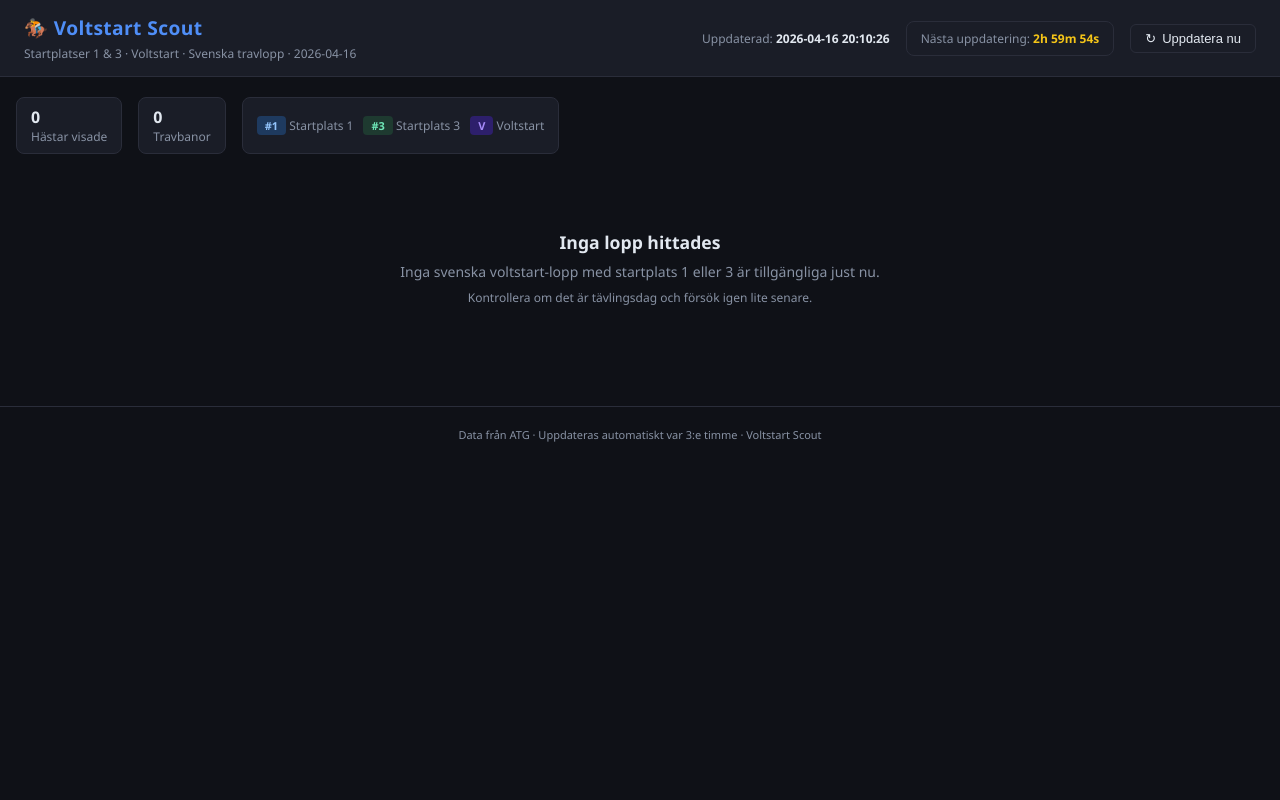
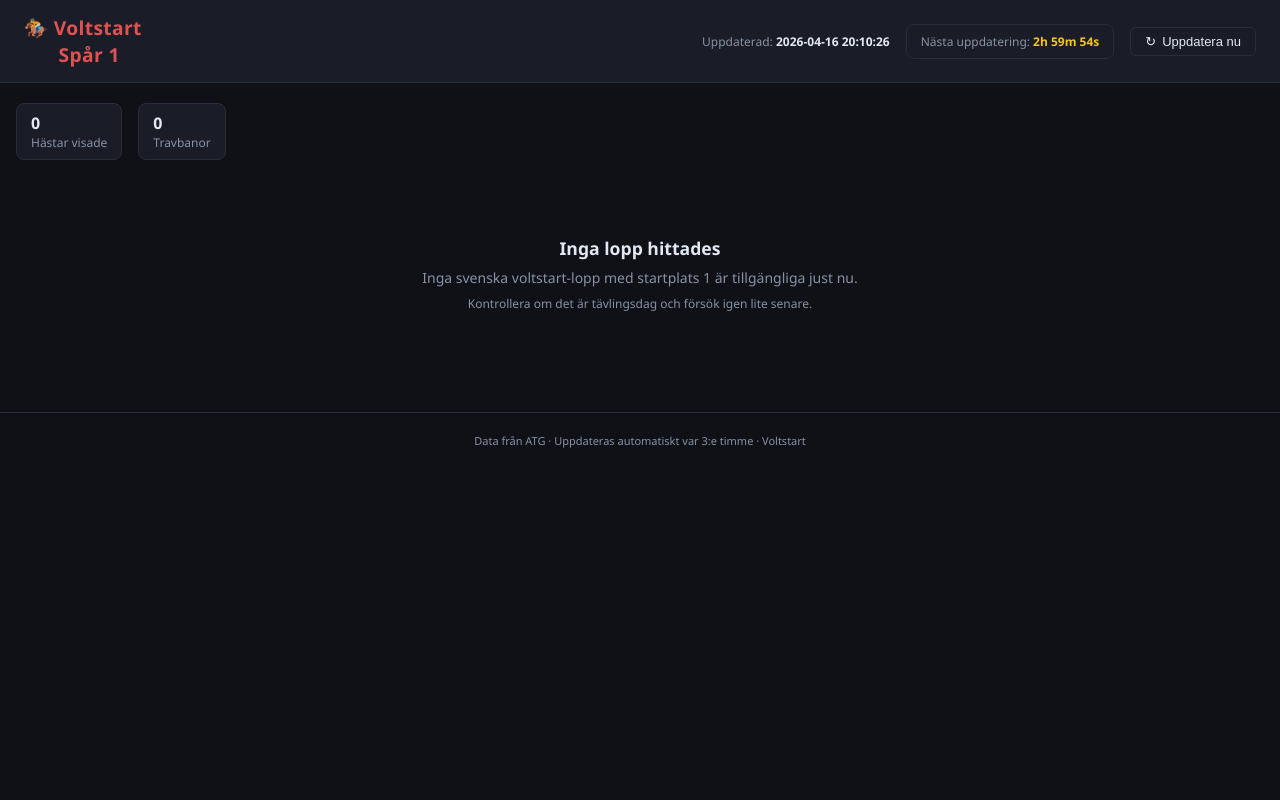
Before and after one commit to Leif-techie/leifs-travapp, a Flask app: page / in a window 1280 px wide. Run offline with Flask 3, Linux system fonts and the light colour scheme.

Commit message:
Filtrera till spår 1, uppdatera UI

```diff
--- a/app.py
+++ b/app.py
@@ -78,7 +78,7 @@ def get_recent_records(horse):
 
 
 def fetch_todays_races():
-    """Hämtar alla lopp med voltstart och startplatserna 1 och 3 för idag."""
+    """Hämtar alla lopp med voltstart och startplats 1 för idag."""
     today = date.today().isoformat()
     try:
         resp = requests.get(f"{ATG_BASE}/calendar/day/{today}", headers=HEADERS, timeout=15)
@@ -130,12 +130,12 @@ def fetch_todays_races():
         except Exception:
             time_str = race_time
 
-        # Filtrera startplatser 1 och 3
+        # Filtrera startplats 1
         for start in race.get("starts", []):
             if start.get("scratched"):
                 continue
             start_nr = start.get("number")
-            if start_nr not in (1, 3):
+            if start_nr != 1:
                 continue
 
             horse = start.get("horse", {})
--- a/templates/index.html
+++ b/templates/index.html
@@ -3,7 +3,7 @@
 <head>
   <meta charset="UTF-8">
   <meta name="viewport" content="width=device-width, initial-scale=1.0">
-  <title>Trav – Voltstart spioner (nr 1 &amp; 3)</title>
+  <title>Trav – Voltstart spioner (nr 1)</title>
   <style>
     :root {
       --bg: #0f1117;
@@ -15,8 +15,6 @@
       --red: #e05252;
       --text: #e2e8f0;
       --muted: #8892a4;
-      --horse1: #1e3a5f;
-      --horse3: #1e3a30;
     }
     * { box-sizing: border-box; margin: 0; padding: 0; }
     body {
@@ -39,8 +37,9 @@
     header h1 {
       font-size: 1.2rem;
       font-weight: 700;
-      color: var(--accent);
+      color: #e05252;
       letter-spacing: 0.02em;
+      margin-bottom: 0;
     }
     .meta {
       font-size: 12px;
@@ -51,16 +50,6 @@
       flex-wrap: wrap;
     }
     .meta span { white-space: nowrap; }
-    .badge {
-      display: inline-block;
-      padding: 2px 8px;
-      border-radius: 4px;
-      font-size: 11px;
-      font-weight: 600;
-    }
-    .badge-volt { background: #2d1f6b; color: #a78bfa; }
-    .badge-1 { background: var(--horse1); color: #93c5fd; }
-    .badge-3 { background: var(--horse3); color: #6ee7b7; }
     .btn {
       display: inline-flex;
       align-items: center;
@@ -151,7 +140,6 @@
     }
     tbody tr:hover { background: #1e2130; }
     tbody tr.start-1 { border-left: 3px solid #4f8ef7; }
-    tbody tr.start-3 { border-left: 3px solid #3ecf8e; }
     tbody tr:last-child { border-bottom: none; }
 
     td {
@@ -161,8 +149,9 @@
     }
 
     .horse-name { font-weight: 600; color: var(--text); }
-    .track { font-size: 12px; color: var(--muted); }
-    .race-ref { font-weight: 600; color: var(--accent); }
+    .track-name { font-weight: 600; color: var(--text); }
+    .race-date { font-size: 12px; color: var(--muted); margin-top: 2px; }
+    .race-ref { font-weight: 600; color: var(--accent); margin-top: 2px; }
 
     .odds-win {
       font-weight: 700;
@@ -234,9 +223,9 @@
 
 <header>
   <div>
-    <h1>🏇 Voltstart Scout</h1>
-    <div style="font-size:12px;color:var(--muted);margin-top:4px;">
-      Startplatser 1 &amp; 3 · Voltstart · Svenska travlopp · {{ today }}
+    <h1>🏇 Voltstart</h1>
+    <div style="font-size:1.2rem;font-weight:700;color:#e05252;letter-spacing:0.02em;margin-top:0;margin-left:1.8em;">
+      Spår 1
     </div>
   </div>
   <div class="meta">
@@ -266,11 +255,6 @@
       <strong>{{ rows | map(attribute='track') | unique | list | length }}</strong>
       Travbanor
     </div>
-    <div class="stat-chip" style="display:flex;gap:10px;align-items:center">
-      <span><span class="badge badge-1">#1</span> Startplats 1</span>
-      <span><span class="badge badge-3">#3</span> Startplats 3</span>
-      <span><span class="badge badge-volt">V</span> Voltstart</span>
-    </div>
   </div>
 
   {% if rows %}
@@ -280,14 +264,13 @@
         <tr>
           <th onclick="sortTable(0)">Bana / Lopp</th>
           <th onclick="sortTable(1)">Tid</th>
-          <th onclick="sortTable(2)">Start#</th>
-          <th onclick="sortTable(3)">Häst</th>
-          <th onclick="sortTable(4)">Vinnarodds</th>
-          <th onclick="sortTable(5)">Platsodds</th>
-          <th onclick="sortTable(6)">Kusk</th>
+          <th onclick="sortTable(2)">Häst</th>
+          <th onclick="sortTable(3)">Vinnarodds</th>
+          <th onclick="sortTable(4)">Platsodds</th>
+          <th onclick="sortTable(5)">Kusk</th>
           <th>Kusk seger% 2025 / 2026</th>
           <th>Kusk top3% 2025 / 2026</th>
-          <th onclick="sortTable(9)">Senaste form</th>
+          <th onclick="sortTable(8)">Senaste lopp</th>
         </tr>
       </thead>
       <tbody>
@@ -295,17 +278,12 @@
         <tr class="start-{{ r.start_nr }}">
           <!-- Bana / Lopp -->
           <td>
+            <div class="track-name">{{ r.track }}</div>
+            <div class="race-date">{{ today }}</div>
             <div class="race-ref">Lopp {{ r.race_number }}</div>
-            <div class="track">{{ r.track }}</div>
           </td>
           <!-- Tid -->
           <td style="font-weight:600">{{ r.race_time }}</td>
-          <!-- Start# -->
-          <td>
-            <span class="badge {% if r.start_nr == 1 %}badge-1{% else %}badge-3{% endif %}">
-              #{{ r.start_nr }}
-            </span>
-          </td>
           <!-- Häst -->
           <td class="horse-name">{{ r.horse_name }}</td>
           <!-- Vinnarodds -->
@@ -354,7 +332,7 @@
                 <span class="place-badge {% if rec.place == 1 %}place-1{% elif rec.place == 2 %}place-2{% elif rec.place == 3 %}place-3{% else %}place-other{% endif %}">
                   {{ rec.place }}
                 </span>
-                <span class="form-meta">{{ rec.start_type }}{{ rec.distance }} {{ rec.time }} ({{ rec.year }})</span>
+                <span class="form-meta">{{ rec.time }} ({{ rec.year }})</span>
               </div>
               {% endfor %}
             </div>
@@ -370,14 +348,14 @@
   {% else %}
   <div class="empty-state">
     <h2>Inga lopp hittades</h2>
-    <p>Inga svenska voltstart-lopp med startplats 1 eller 3 är tillgängliga just nu.</p>
+    <p>Inga svenska voltstart-lopp med startplats 1 är tillgängliga just nu.</p>
     <p style="margin-top:8px;font-size:12px">Kontrollera om det är tävlingsdag och försök igen lite senare.</p>
   </div>
   {% endif %}
 </main>
 
 <footer>
-  Data från ATG · Uppdateras automatiskt var 3:e timme · Voltstart Scout
+  Data från ATG · Uppdateras automatiskt var 3:e timme · Voltstart
 </footer>
 
 <script>
```
Also changed, not shown: README.md.
